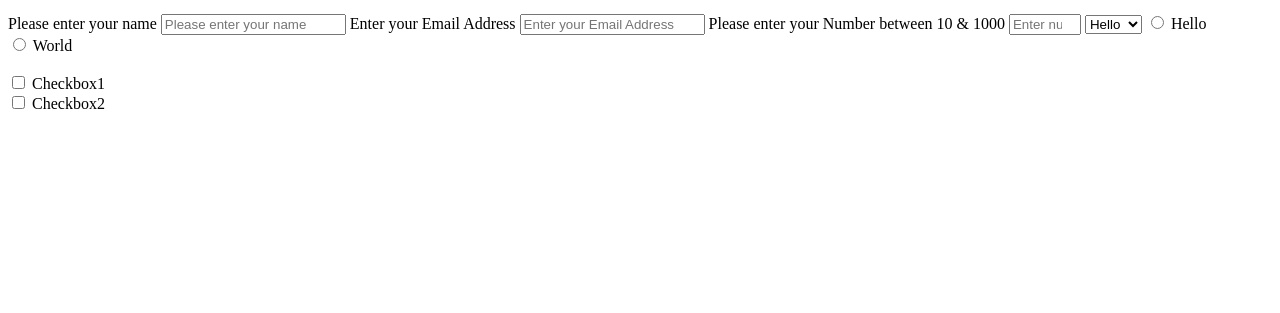
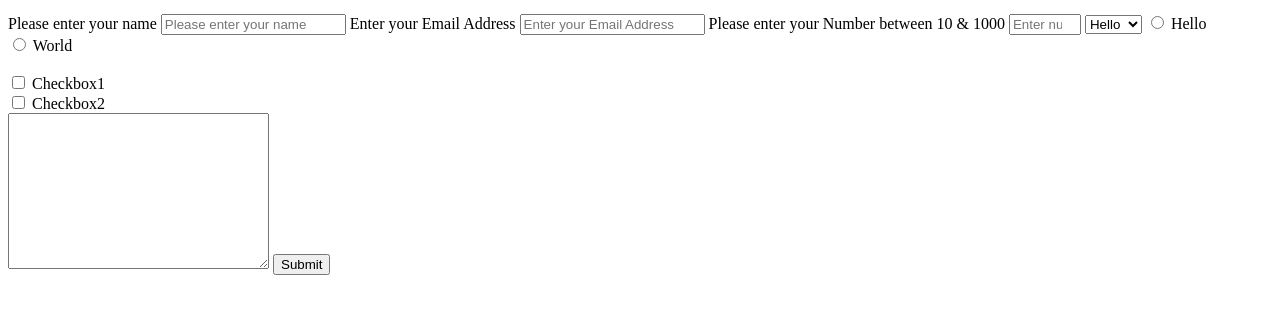
Before and after one commit to Naturinda-Pasias/Pasias-Alvin, a plain HTML site: page fcc-test-suite-template-master/index.html in a window 1280 px wide. Shown: the part 101-414 px from the top of the page. Drawn offline with Linux system fonts and the light colour scheme.

Commit message:
add textarea and button

```diff
--- a/fcc-test-suite-template-master/index.html
+++ b/fcc-test-suite-template-master/index.html
@@ -31,13 +31,9 @@
       <input type="checkbox" id="Checkbox2" name="" value="checkbox">
       <label for="Checkbox2">Checkbox2</label><br>
 
-
-
-
-
-
-
-
+      <textarea name="comments" id="" cols="30" rows="10"></textarea>
+      <!-- <input type="button" value="Submit" id="submit"> -->
+      <button id="submit">Submit</button>
 
     </form>
 
```
